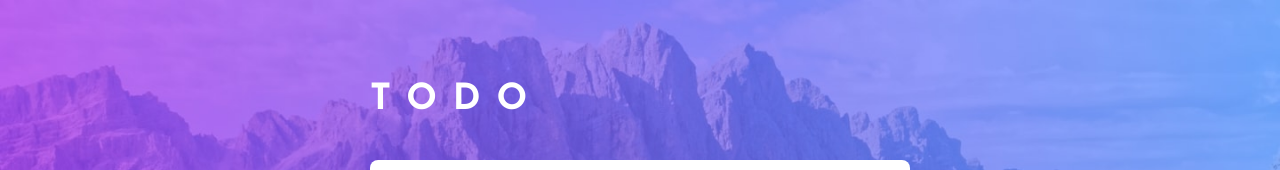
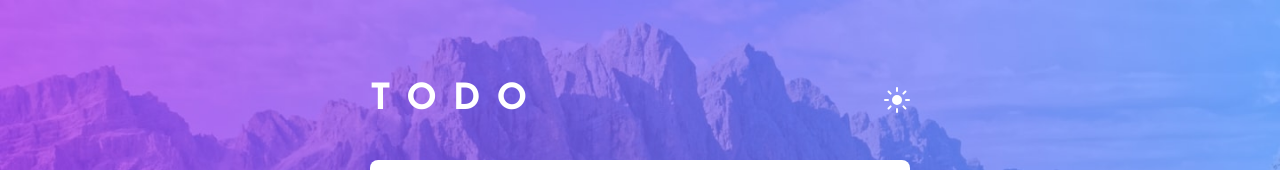
Before and after one commit to leandrho/todo-app-fmi, a React (Vite) app: page / in a window 1280 px wide. Shown: the top 170 px of the page. Built offline with nearby package versions, Linux system fonts and the light colour scheme.

Commit message:
start with switch theme

```diff
--- a/src/App.tsx
+++ b/src/App.tsx
@@ -1,10 +1,11 @@
 import { useTodoApp } from "./hooks/useTodoApp"
 import { TodoForm, TodoList } from './components';
+import { useRef, useState } from "react";
 
 function App() {
 
   const { todoList, addTodo, removeTodo, modifyTodo, clearCompleted } = useTodoApp();
-
+  const themeCheck = useRef<HTMLInputElement>(null);
   const bg = {
     backgroundImage: 'url(/images/bg-desktop-light.jpg)',
     backgroundSize: '100%',
@@ -14,8 +15,14 @@
   return (
     <>
     <div className='h-screen flex items-center pt-20 flex-col gap-10' style={bg}>
-        <header className="w-[540px]">
+        <header className="w-[540px] flex justify-between items-center">
           <h1 className="text-4xl font-bold text-white tracking-[1rem]">TODO</h1>
+          <div>
+            <input ref={themeCheck} type="checkbox" name="theme" id="theme" className="hidden"/>
+            <label htmlFor="theme">
+              <svg xmlns="http://www.w3.org/2000/svg" width="26" height="26"><path fill="#FFF" fill-rule="evenodd" d="M13 21a1 1 0 011 1v3a1 1 0 11-2 0v-3a1 1 0 011-1zm-5.657-2.343a1 1 0 010 1.414l-2.121 2.121a1 1 0 01-1.414-1.414l2.12-2.121a1 1 0 011.415 0zm12.728 0l2.121 2.121a1 1 0 01-1.414 1.414l-2.121-2.12a1 1 0 011.414-1.415zM13 8a5 5 0 110 10 5 5 0 010-10zm12 4a1 1 0 110 2h-3a1 1 0 110-2h3zM4 12a1 1 0 110 2H1a1 1 0 110-2h3zm18.192-8.192a1 1 0 010 1.414l-2.12 2.121a1 1 0 01-1.415-1.414l2.121-2.121a1 1 0 011.414 0zm-16.97 0l2.121 2.12A1 1 0 015.93 7.344L3.808 5.222a1 1 0 011.414-1.414zM13 0a1 1 0 011 1v3a1 1 0 11-2 0V1a1 1 0 011-1z"/></svg>
+            </label>
+          </div>
         </header>
         <main className="w-[540px]">
           <TodoForm addTodo={addTodo}/>
--- a/src/components/TodoList.tsx
+++ b/src/components/TodoList.tsx
@@ -56,14 +56,14 @@
               onChange={()=>filterTodos('completed')}
             />
             <label htmlFor="completed" className='peer-checked/completed:text-[--Bright-Blue] cursor-pointer'>Completed</label>
-          </div>{/* Show all, active, completed*/}
+          </div>
           <div>
             <button className='text-base'
                     onClick={()=>clearCompleted()}
             >
               Clear completed
             </button>
-          </div>{/* Clear completed*/}
+          </div>
         </div>
     </div>
   )
```
